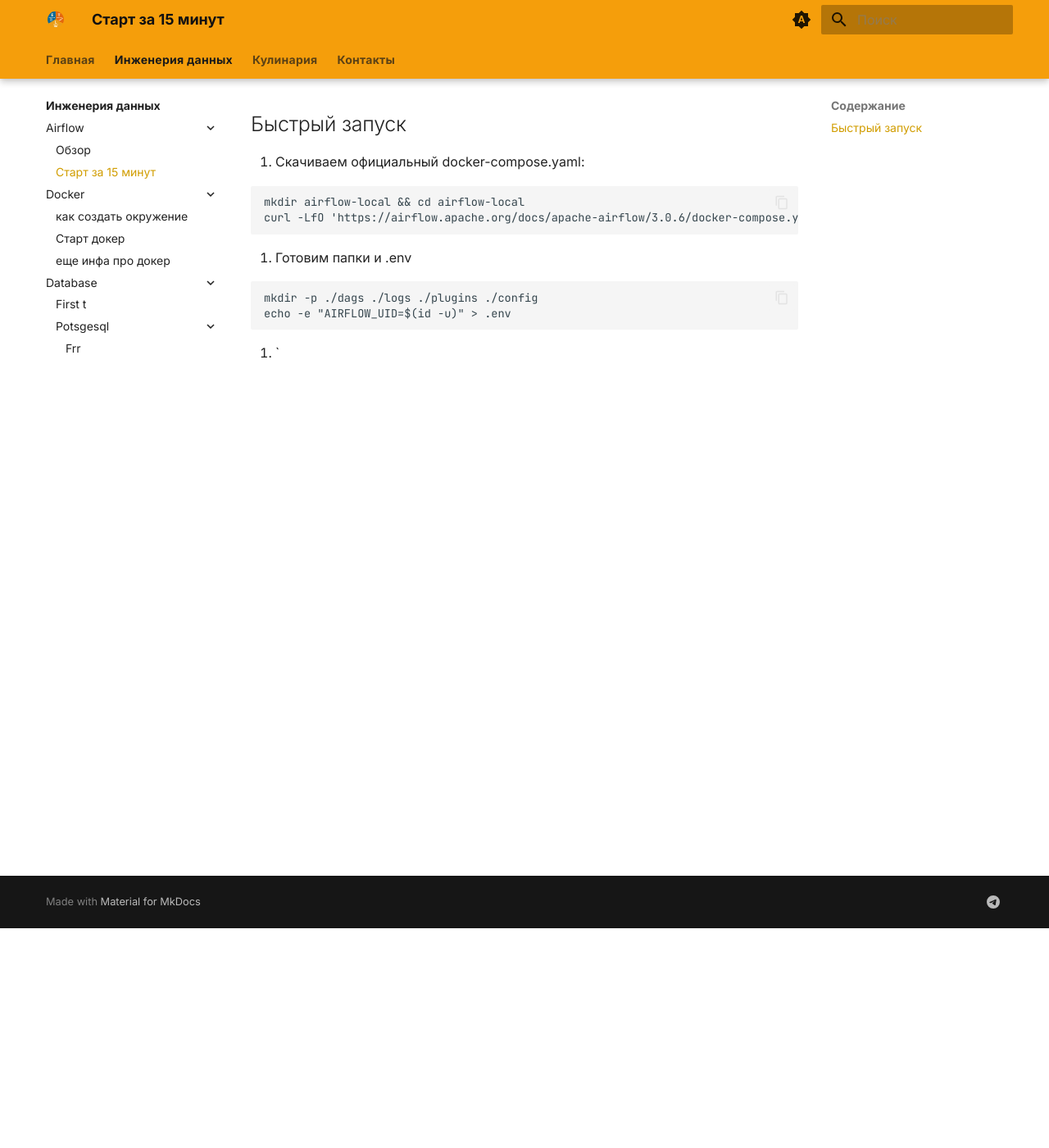
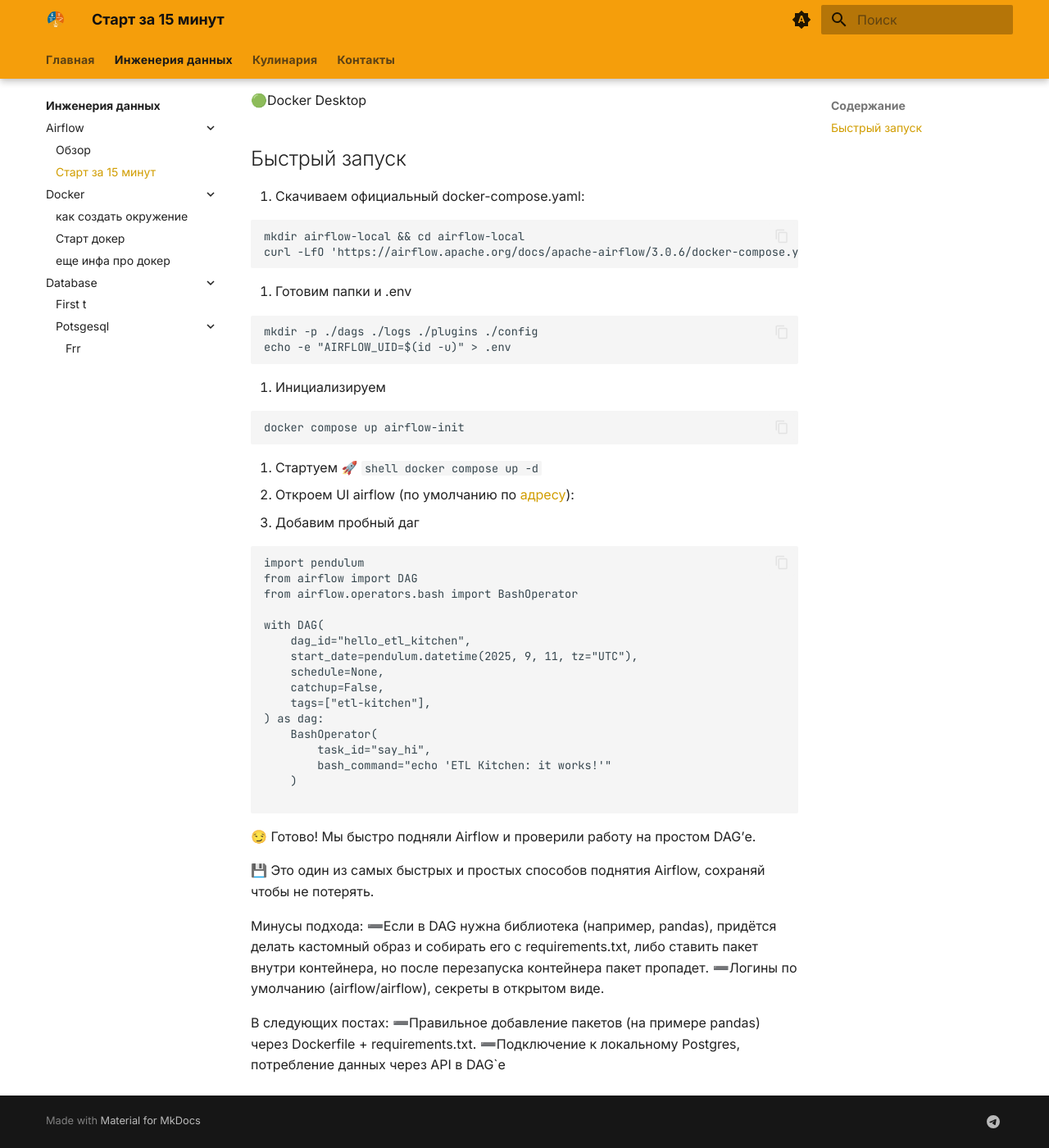
Before and after one commit to Rusildur/etl-kitchen-book, an MkDocs documentation site: the page built from docs/data/Airflow/Старт за 15 минут.md, in a window 1280 px wide and 1400 px high, scrolled down 268 px. Shown: the whole window at 82% size. Built offline with MkDocs 1.6.1 and Material for MkDocs 9.7.7, drawn with Linux system fonts in a browser that asks for light colours; some of the changed text lies outside the part shown.

Commit message:
check airflow

````diff
--- a/docs/data/Airflow/Старт за 15 минут.md
+++ b/docs/data/Airflow/Старт за 15 минут.md
@@ -14,9 +15,48 @@
 mkdir airflow-local && cd airflow-local
 curl -LfO 'https://airflow.apache.org/docs/apache-airflow/3.0.6/docker-compose.yaml'
 ```
-2. Готовим папки и .env
+ 2. Готовим папки и .env
 ```shell
 mkdir -p ./dags ./logs ./plugins ./config
 echo -e "AIRFLOW_UID=$(id -u)" > .env
 ```
-2. `
+ 3.  Инициализируем
+```shell
+docker compose up airflow-init
+```
+
+ 4. Стартуем 🚀
+    ```shell
+    docker compose up -d
+    ```
+5. Откроем UI airflow (по умолчанию по [адресу](http://localhost:8080)):
+6. Добавим пробный даг
+```
+import pendulum
+from airflow import DAG
+from airflow.operators.bash import BashOperator
+
+with DAG(
+    dag_id="hello_etl_kitchen",
+    start_date=pendulum.datetime(2025, 9, 11, tz="UTC"),
+    schedule=None,
+    catchup=False,
+    tags=["etl-kitchen"],
+) as dag:
+    BashOperator(
+        task_id="say_hi",
+        bash_command="echo 'ETL Kitchen: it works!'"
+    )
+
+```
+😏 Готово! Мы быстро подняли Airflow и проверили работу на простом DAG’е.
+
+💾 Это один из самых быстрых и простых способов поднятия Airflow, сохраняй чтобы не потерять.
+
+Минусы подхода:
+➖Если в DAG нужна библиотека (например, pandas), придётся делать кастомный образ и собирать его с requirements.txt, либо ставить пакет внутри контейнера, но после перезапуска контейнера пакет пропадет.
+➖Логины по умолчанию (airflow/airflow), секреты в открытом виде.
+
+В следующих постах:
+➖Правильное добавление пакетов (на примере pandas) через Dockerfile + requirements.txt.
+➖Подключение к локальному Postgres, потребление данных через API в DAG`e
````
Also changed, not shown: other parts of docs/data/Airflow/Старт за 15 минут.md (+2 -1 lines).
